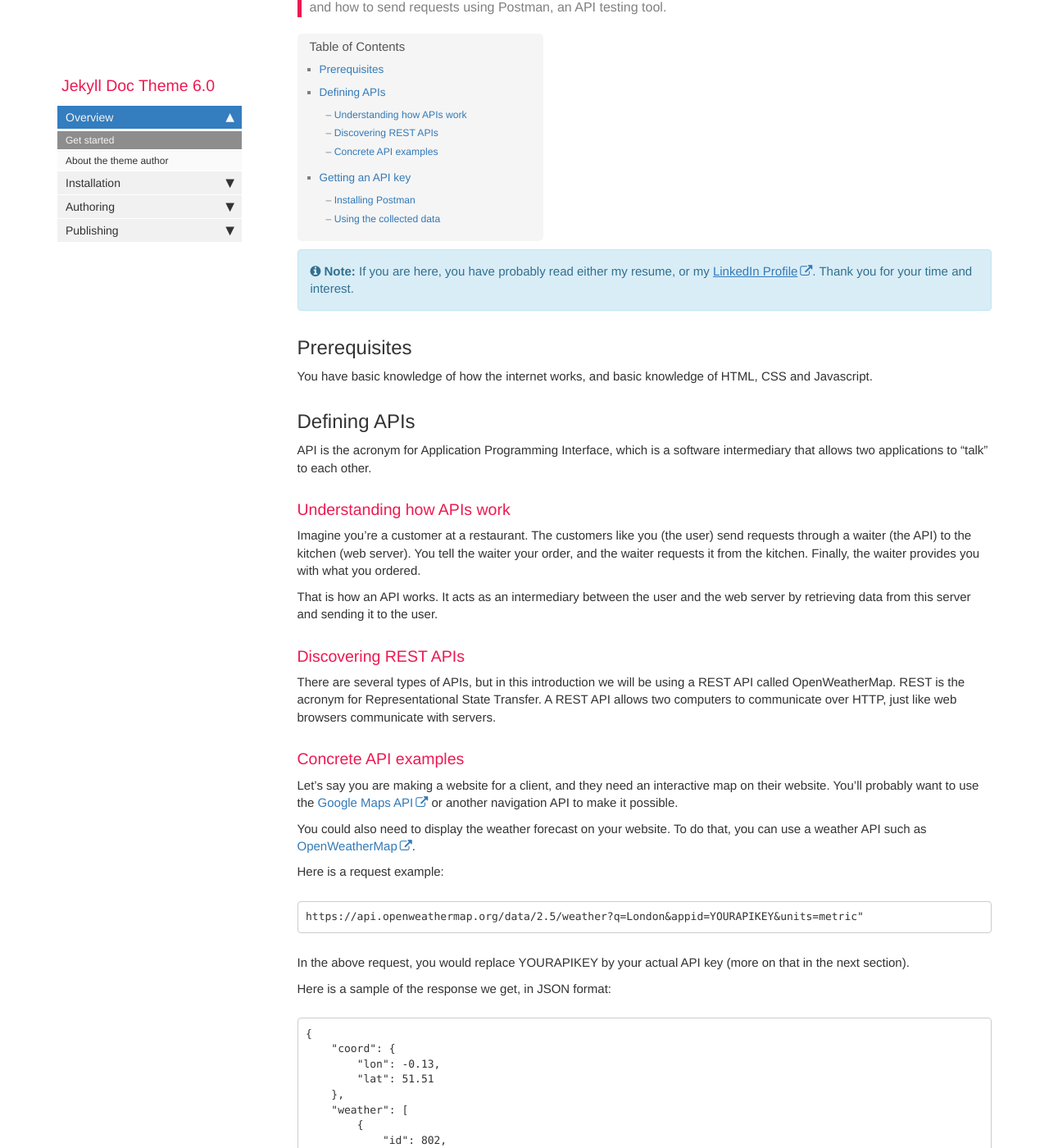
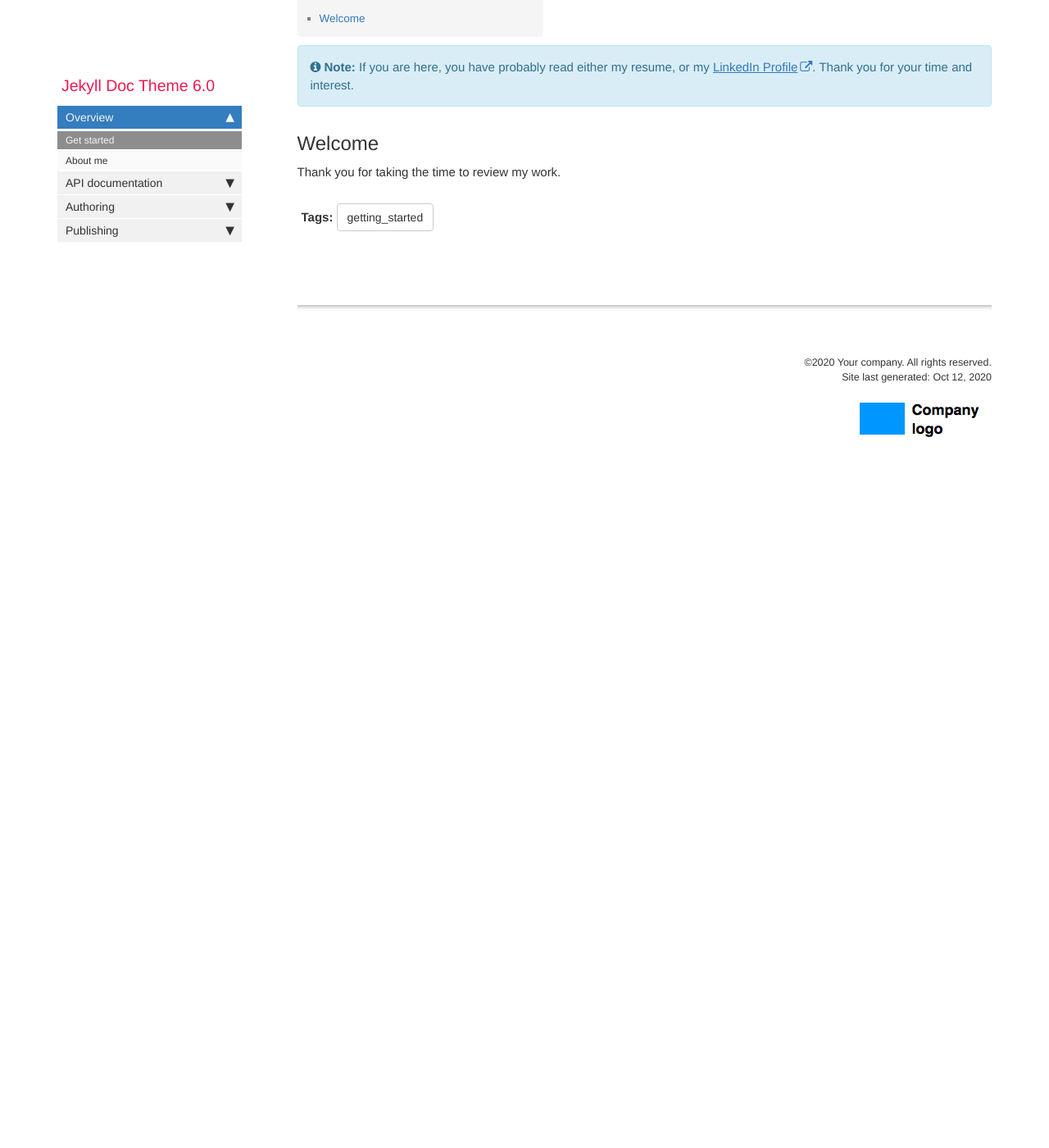
Before and after one commit to TonyBgithub/mydoctheme, a Jekyll site: the page built from index.md, in a window 1280 px wide and 1400 px high, scrolled down 215 px. Shown: the whole window at 82% size. Built offline with Jekyll 4.4.1, drawn with Linux system fonts in a browser that asks for light colours; comment, search, counter and statistics services are not loaded; after the commit the page ends 900 px from its top, so only the background shows below that; some of the changed text lies outside the part shown.

Commit message:
changed bio and content

````diff
--- a/index.md
+++ b/index.md
@@ -1,102 +1,16 @@
 ---
-title: "Inserting an weather Widget on your website using Javascript"
+title: "Welcome to my documentation theme"
 keywords: sample homepage
 tags: [getting_started]
 sidebar: mydoc_sidebar
 permalink: index.html
-summary: These brief instructions will help you get started with API documentation. You will learn what an API is, and how to send requests using Postman, an API testing tool.
+summary: this is my portfolio documentation website.
 ---
 
 {% include note.html content="If you are here, you have probably read either my resume, or my <a alt='LinkedIn profile' href='http://idratherbewriting.com'>LinkedIn Profile</a>. Thank you for your time and interest." %}
 
-## Prerequisites
-You have basic knowledge of how the internet works, and basic knowledge of HTML, CSS and Javascript.
+## Welcome
 
-## Defining APIs
-
-API is the acronym for Application Programming Interface, which is a software intermediary that allows two applications to "talk" to each other.
-
-### Understanding how APIs work
-
-Imagine you're a customer at a restaurant. The customers like you (the user) send requests through a waiter (the API) to the kitchen (web server). You tell the waiter your order, and the waiter requests it from the kitchen. Finally, the waiter provides you with what you ordered.
-
-That is how an API works. It acts as an intermediary between the user and the web server by retrieving data from this server and sending it to the user.
-
-### Discovering REST APIs
-
-There are several types of APIs, but in this introduction we will be using a REST API called OpenWeatherMap.
-REST is the acronym for Representational State Transfer. A REST API allows two computers to communicate over HTTP, just like web browsers communicate with servers.
-
-### Concrete API examples
-
-Let's say you are making a website for a client, and they need an interactive map on their website. You'll probably want to use the <a alt="google maps api link" href="https://developers.google.com/maps/documentation/maps-static/overview">Google Maps API</a> or another navigation API to make it possible.
-
-You could also need to display the weather forecast on your website. To do that, you can use a weather API such as <a href="https://openweathermap.org/api">OpenWeatherMap</a>.
-
-Here is a request example:
-
-```
-https://api.openweathermap.org/data/2.5/weather?q=London&appid=YOURAPIKEY&units=metric"
-```
-In the above request, you would replace YOURAPIKEY by your actual API key (more on that in the next section).
-
-Here is a sample of the response we get, in JSON format:
-```
-{
-    "coord": {
-        "lon": -0.13,
-        "lat": 51.51
-    },
-    "weather": [
-        {
-            "id": 802,
-            "main": "Clouds",
-            "description": "scattered clouds",
-            "icon": "03n"
-        }
-    ],
-    "base": "stations",
-    "main": {
-        "temp": 283.86,
-        "feels_like": 282.03,
-        "temp_min": 281.48,
-        "temp_max": 287.04,
-        "pressure": 1019,
-        "humidity": 76
-    }
-```
-
-In the request, we asked about the weather forecast in London. Here, the OpenWeather API provides us with data that we can then use on our website.
-
-## Getting an API key
-
-Before you actually send requests and put the weather forecast on your website, you need to get a free API key from OpenWeatherMap.
-
-An API key is an authentication code that identifies its user. API keys help track and control how the interface is being utilized and help prevent abuse of the API.
-
-To get your API key go to the <a href="https://openweathermap.org/appid">OpenWeatherMap website</a> and follow the instructions.
-
-### Installing Postman
-
-Postman is a software development tool. It enables people to test calls to APIs and presents a user-friendly interface to send requests and organize the collected data. You can also save  and organize your requests in Postman.
-
-1. Go to <a href="https://www.postman.com/downloads/">this link</a> and click Download for Mac/ Windows / Linux depending on your platform.
-
-2. Open the downloaded file
-
-3. Once the installation of Postman is completed, you will be asked to create an account. We recommend creating one since it allows you to save your work. If you choose not to create an account, click **Take me straight to the app**.
-
-Postman is now ready for use.
-
-### Using the collected data
-
-Once you have you API key, you can move on to the next tasks where you'll use the data you GET and put it on your website:
-
-* [Putting a Google Maps Interactive Map on Your Website][mydoc_google_maps_api]
-* [Putting a Weather Widget on Your Website][mydoc_weather_widget]
-
-[Github Pages](https://pages.github.com/).
-
-For more details on the different types of APIs, see [Github Pages](https://pages.github.com/).
+Thank you for taking the time to review my work.
 
 {% include links.html %}
````
Also changed, not shown: _data/sidebars/mydoc_sidebar.yml (+6 -2 lines), pages/mydoc/mydoc_API_documentation.md (added, +15 -0 lines).
